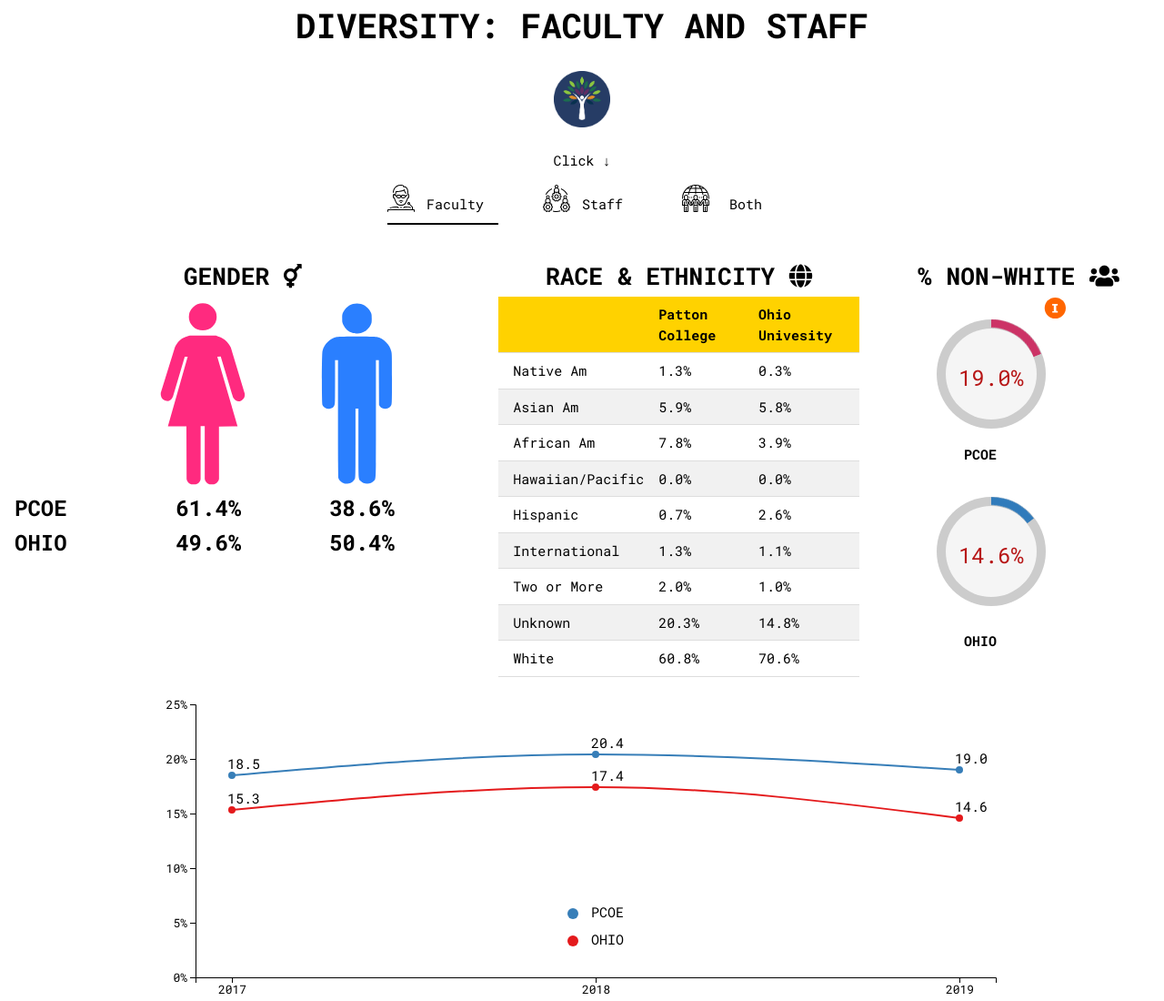
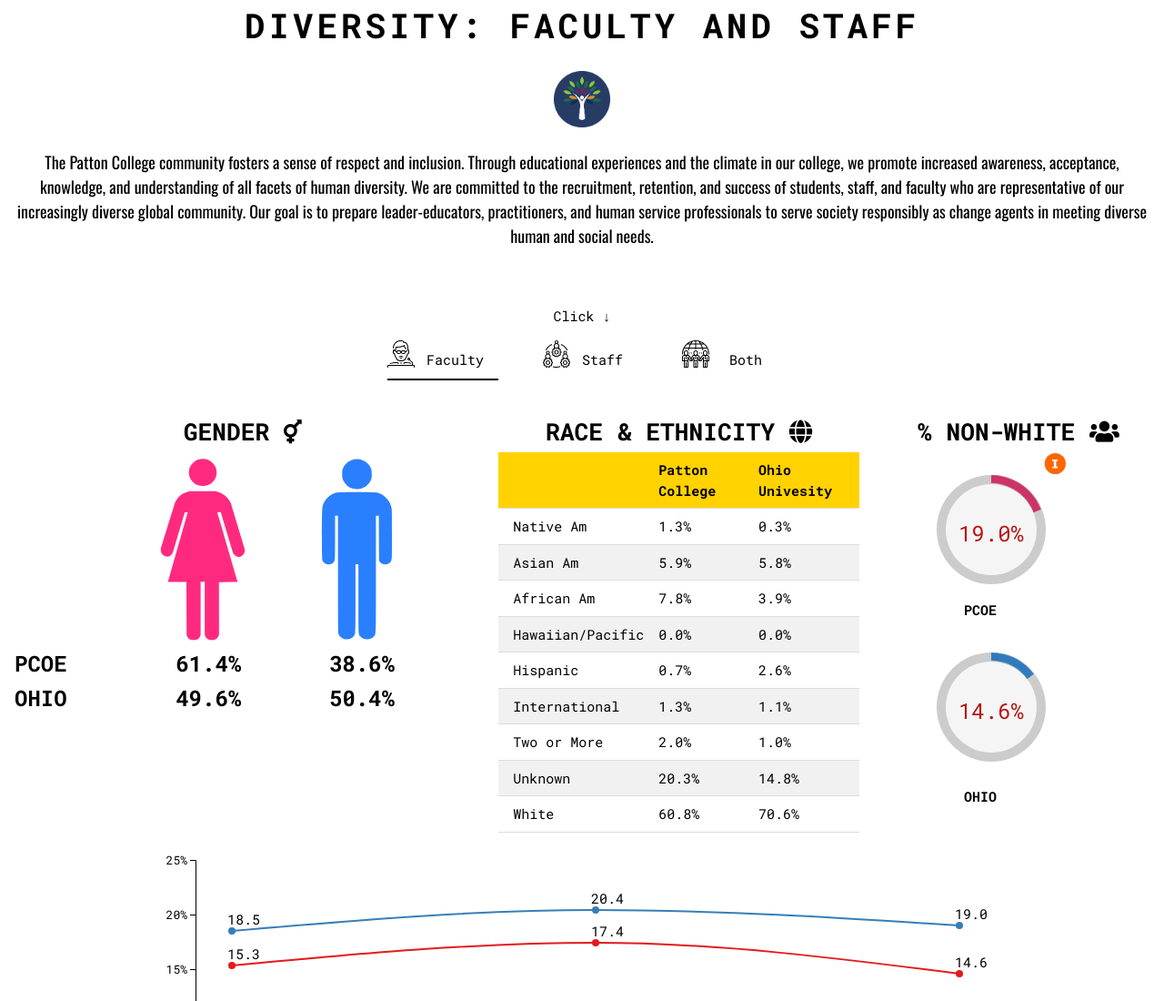
Before and after one commit to vpascal/diversity, a plain HTML site: page index.html in a window 1280 px wide. Shown: the top 1100 px of the page at 91% size. Drawn offline with nearby package versions, Linux system fonts and the light colour scheme.

Commit message:
page structure

```diff
--- a/index.html
+++ b/index.html
@@ -8,6 +8,7 @@
     <link rel="stylesheet" href="https://maxcdn.bootstrapcdn.com/bootstrap/4.0.0/css/bootstrap.min.css" integrity="sha384-Gn5384xqQ1aoWXA+058RXPxPg6fy4IWvTNh0E263XmFcJlSAwiGgFAW/dAiS6JXm" crossorigin="anonymous">
     <script src="http://cdnjs.cloudflare.com/ajax/libs/waypoints/2.0.3/waypoints.min.js"></script>
     <script src="https://d3js.org/d3.v4.min.js"></script>
+    <link href="https://fonts.googleapis.com/css2?family=Oswald&display=swap" rel="stylesheet">
     <script src="https://cdnjs.cloudflare.com/ajax/libs/jquery/3.3.1/jquery.min.js"></script>
     <script type="text/javascript" src="dist/js/percircle.js"></script>
     <script type="text/javascript" src="countUp.js"></script>
@@ -25,9 +26,18 @@
 <body>
 
     <div class='container-fluid'>
+        <header class="w3-display-container w3-content" style="max-width:1500px;" id="home">
 
-        <h1 class="text-center">Diversity: Faculty and Staff </h1>
-        <img src="tree.png" class="center" style="width:5%;">
+            <div class='w3-wide w3-center'>
+                <h1 class="text-center">Diversity: Faculty and Staff </h1>
+                <img src="tree.png" class="center" style="width:5%;">
+            </div>
+            <div id = 'commitment' class='w3-center w3-large'>
+<p>
+    The Patton College community fosters a sense of respect and inclusion. Through educational experiences and the climate in our college, we promote increased awareness, acceptance, knowledge, and understanding of all facets of human diversity. We are committed to the recruitment, retention, and success of students, staff, and faculty who are representative of our increasingly diverse global community. Our goal is to prepare leader-educators, practitioners, and human service professionals to serve society responsibly as change agents in meeting diverse human and social needs.
+</p>
+            </div>
+          </header>
 
 
         <div clas='row'>
@@ -85,8 +95,7 @@
             </div>
         </div>
         <div id ='linechart' class='w3-center'>
-
-        </div>
+</div>
 
         <div>
             <p style=" font-size: x-small; padding: 25px; "> Data Source: Ohio University Office of Institutional Research, Fall 2019</p>
--- a/styles.css
+++ b/styles.css
@@ -174,3 +174,11 @@ img {
     font-family: 'Roboto Mono', monospace;
 
 }
+
+header{
+    font-family: 'Oswald', sans-serif;
+}
+
+#commitment{
+    padding-bottom: 48px;
+}
```
